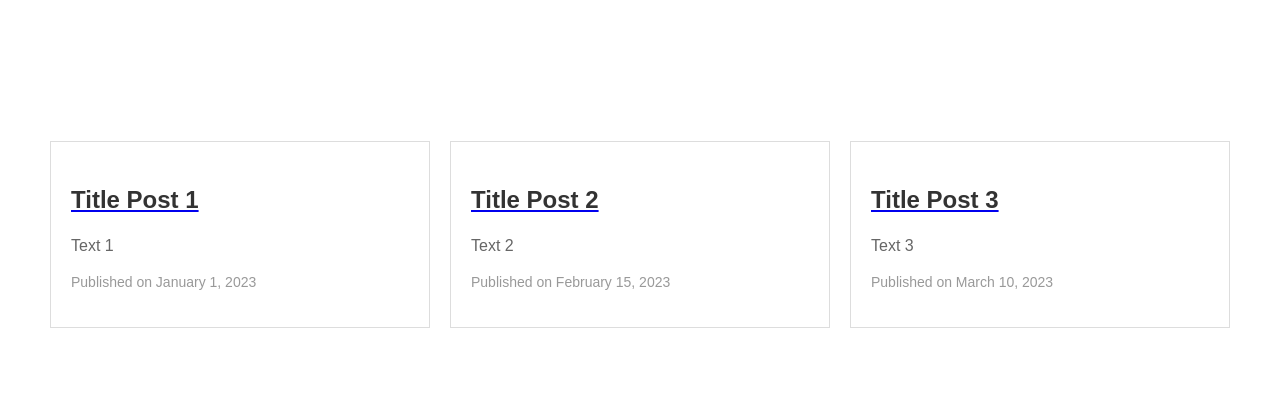
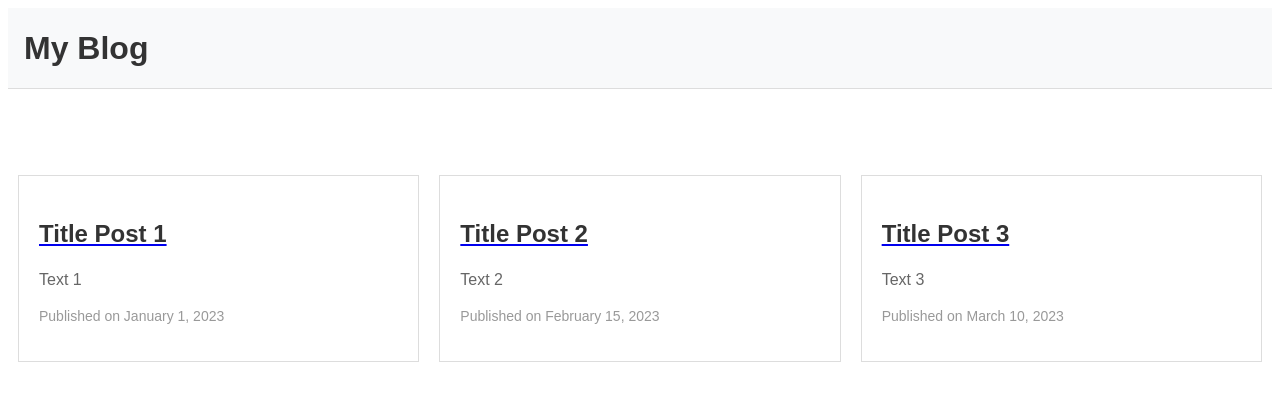
Before and after one commit to COrarden/ReactChallenges, a React (Vite) app: page / in a window 1280 px wide. Shown: the top 400 px of the page. Built offline with nearby package versions, Linux system fonts and the light colour scheme.

Commit message:
Updated Header.jsx and CSS

```diff
--- a/src/App.jsx
+++ b/src/App.jsx
@@ -1,8 +1,10 @@
-// src/App.jsx
 import React from 'react';
 import './App.css';
+import Header from './components/Header';
 import BlogPostList from './components/BlogPostList';
+import styles from './components/Header.module.css';
 
+// Sample data for blog posts
 const samplePosts = [
   {
     id: '1',
@@ -29,9 +31,13 @@ const samplePosts = [
 
 export default function App() {
   return (
-    <main style={{ padding: '2rem' }}>
-      <h1>Blog Posts</h1>
-      <BlogPostList posts={samplePosts} />
-    </main>
+    <>
+      <Header />
+
+      <main className={styles.main}>
+        <h2>Blog Posts</h2>
+        <BlogPostList posts={samplePosts} />
+      </main>
+    </>
   );
 }
--- /dev/null
+++ b/src/components/Header.jsx
@@ -0,0 +1,9 @@
+import styles from './Header.module.css';
+
+export default function Header() {
+  return (
+    <header className={styles.header}>
+      <h1 className={styles.title}>My Blog</h1>
+    </header>
+  );
+}
--- /dev/null
+++ b/src/components/Header.module.css
@@ -0,0 +1,23 @@
+.header {
+  background-color: #f8f9fa;
+  padding: 1rem;
+  border-bottom: 1px solid #ddd;
+}
+
+.title {
+  margin: 0;
+  font-size: 2rem;
+  color: #333;
+  font-family: Arial, sans-serif;
+}
+.header__nav {
+  display: flex;
+  justify-content: space-between;
+  align-items: center;
+}
+.header__nav ul {
+  list-style: none;
+  padding: 0;
+  margin: 0;
+  display: flex;
+}
```
